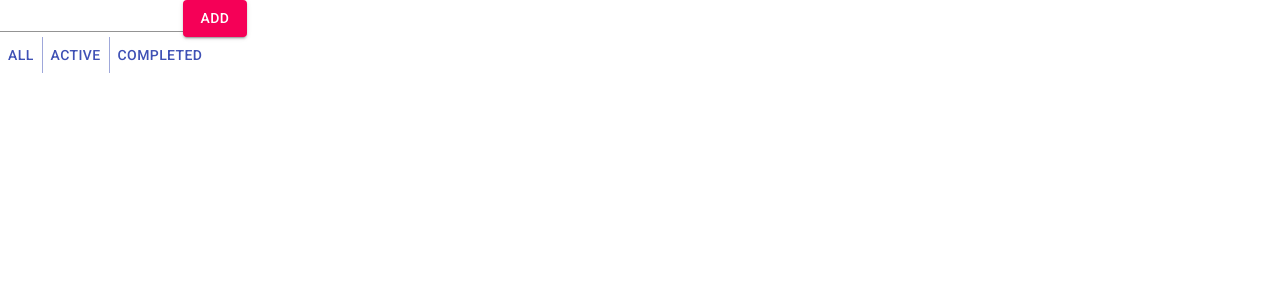
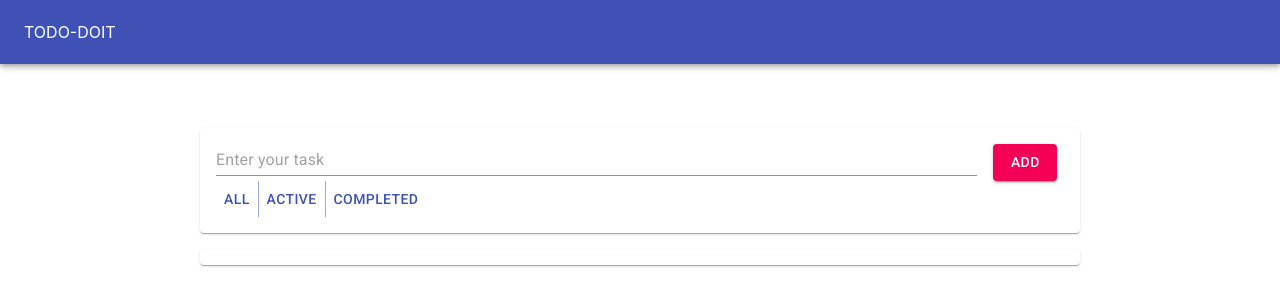
Before and after one commit to amzfb/Todo-app, a React (Create React App) app in the folder todo-app/: page / in a window 1280 px wide. Shown: the top 306 px of the page. Built offline with nearby package versions, Linux system fonts and the light colour scheme.

Commit message:
フォームとリストをマテリアルUIで装飾

```diff
--- a/todo-app/src/components/App.js
+++ b/todo-app/src/components/App.js
@@ -1,13 +1,39 @@
 import React from 'react';
 import Footer from './Footer'
 import AddTodo from '../containers/AddTodo'
+import {Toolbar, Paper, Typography, AppBar, Container, Box} from '@material-ui/core'
+// import Toolbar from '@material-ui/core/Toolbar'
+// import Card from '@material-ui/core/Card'
+// import Typography from '@material-ui/core/Typography'
+// import AppBar from '@material-ui/core/AppBar'
+// import Container from '@material-ui/core/Container'
+// import Box from '@material-ui/core/Box'
 import VisibleTodoList from '../containers/VisibleTodoList'
+
+// const useStyles = makeStyles({
+//   myContainer:{
+//     margin:48,
+//   },
+// });
 
 const App = () => (
   <div>
-    <AddTodo />
-    <Footer />
-    <VisibleTodoList />
+    <AppBar color="primary" position="relative">
+      <Toolbar>
+        <Typography variant="title">
+          TODO-DOIT
+        </Typography>
+      </Toolbar>
+    </AppBar>
+    <Box p={1} m={5}>
+      <Container maxWidth="md">
+        <Paper style={{margin: 16, padding: 16}}>
+          <AddTodo />
+          <Footer />
+        </Paper>
+        <VisibleTodoList />
+      </Container>
+    </Box>
   </div>
 )
 
--- a/todo-app/src/components/TodoForm.js
+++ b/todo-app/src/components/TodoForm.js
@@ -1,6 +1,8 @@
 import React from 'react';
 import TextField from '@material-ui/core/TextField';
 import Button from '@material-ui/core/Button';
+import {Grid} from '@material-ui/core'
+
 let input;
 
 const TodoForm = ({onSubmit}) => (
@@ -14,12 +16,22 @@ const TodoForm = ({onSubmit}) => (
           input.value = ''
         }}
       >
-        <TextField
-          inputRef={node => {
-            input = node
-          }}
-        />
-        <Button variant="contained" color="secondary" type="submit">Add</Button>
+        <Grid container>
+          <Grid xs={10} md={11} item style={{ paddingRight: 16 }}>
+            <TextField
+            fullWidth
+            placeholder="Enter your task"
+            inputRef={node => {
+              input = node
+            }}
+            />
+          </Grid>
+          <Grid xs={2} md={1} item>
+            <Button variant="contained" color="secondary" type="submit">
+            Add
+            </Button>
+          </Grid>
+        </Grid>
       </form>
 );
 
--- a/todo-app/src/components/TodoList.js
+++ b/todo-app/src/components/TodoList.js
@@ -1,9 +1,10 @@
 import React from 'react'
 import PropTypes from 'prop-types'
 import Todo from './Todo'
-import List from '@material-ui/core/List'
+import {List, Paper} from '@material-ui/core'
 
 const TodoList = ({ todos, checks, onTodoClick, onCheckClick, onCheckListSubmit }) => (
+  <Paper style={{ margin: 16 }}>
     <List>
       {todos.map((todo) => (
         <Todo
@@ -19,6 +20,7 @@ const TodoList = ({ todos, checks, onTodoClick, onCheckClick, onCheckListSubmit
         />
       ))}
     </List>
+  </Paper>
 )
 
 TodoList.propTypes = {
```
Lines whose indentation alone changed are shown as unchanged.
